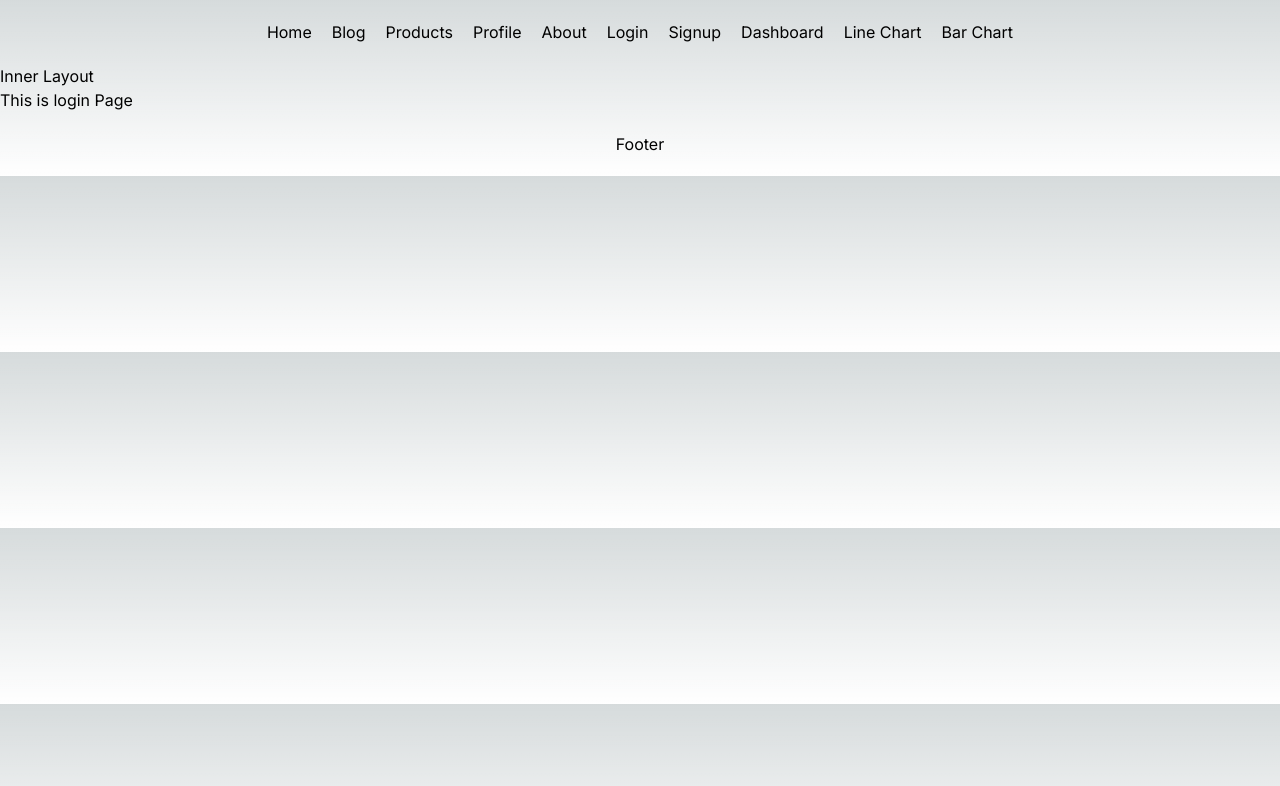
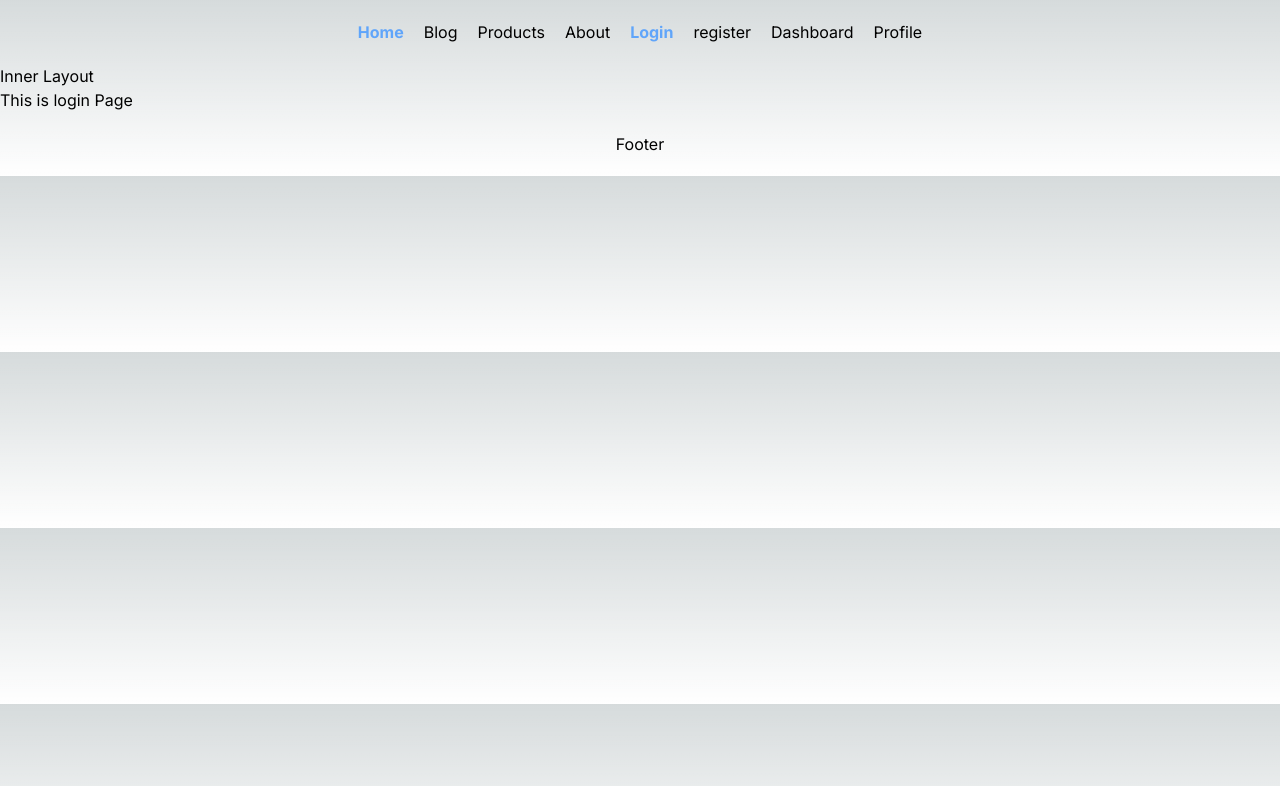
Before and after one commit to AliAsgharGill/NextJS-Learn, a Next.js app in the folder next/: page /login in a window 1280 px wide. Shown: the top 786 px of the page. Built offline with nearby package versions, Linux system fonts and the light colour scheme.

Commit message:
Active link with big changes of layout.tsx of app

```diff
--- /dev/null
+++ b/next/src/app/Rootlayout.tsx
@@ -0,0 +1,50 @@
+// RootLayout.tsx
+"use client";
+
+import { Inter } from "next/font/google";
+import "./globals.css";
+import Header from "@/components/header/header";
+import Footer from "@/components/Footer/footer";
+import Link from "next/link";
+import { usePathname } from "next/navigation";
+
+const inter = Inter({ subsets: ["latin"] });
+
+const navLinks = [
+  { name: "Home", href: "/" },
+  { name: "Blog", href: "/blog" },
+  { name: "Products", href: "/products" },
+  { name: "About", href: "/about" },
+  { name: "Login", href: "/login" },
+  { name: "register", href: "/register" },
+  { name: "Dashboard", href: "/dashboard" },
+  { name: "Profile", href: "/profile" },
+];
+
+export default function RootLayout({
+  children,
+}: Readonly<{
+  children: React.ReactNode;
+}>) {
+  const pathname = usePathname();
+  return (
+    <html lang="en">
+      <body className={inter.className}>
+        <div className="flex justify-center items-center gap-5 p-5">
+          {navLinks.map((link) => {
+            const isActive = pathname.startsWith(link.href);
+            return (
+              <Link href={link.href} key={link.name} className={isActive ? "font-bold text-blue-400 " : ""} >
+                {link.name}
+              </Link>
+            );
+          })}
+        </div>
+        {children}
+        <div>
+          <Footer />
+        </div>
+      </body>
+    </html>
+  );
+}
--- a/next/src/app/layout.tsx
+++ b/next/src/app/layout.tsx
@@ -1,38 +1,9 @@
-import type { Metadata } from "next";
-import { Inter } from "next/font/google";
-import "./globals.css";
-import Header from "@/components/header/header";
-import Footer from "@/components/Footer/footer";
+// layout.tsx
+import { metadata } from "./metadata";
+import RootLayout from "./Rootlayout";
 
-const inter = Inter({ subsets: ["latin"] });
+export { metadata };
 
-export const metadata: Metadata = {
-  // title: "Create Next App", // here we are using it simply as string
-  //  Now we will use it as an object
-  title: {
-    default: "NextJs App",
-    // to prefix and suffix we can use template property
-    template: "%s | NextJs App",
-  },
-  description: "Generated by create next app",
-};
-
-export default function RootLayout({
-  children,
-}: Readonly<{
-  children: React.ReactNode;
-}>) {
-  return (
-    <html lang="en">
-      <body className={inter.className}>
-        <div>
-          <Header />
-        </div>
-        {children}
-        <div>
-          <Footer />
-        </div>
-      </body>
-    </html>
-  );
+export default function Layout({ children }: { children: React.ReactNode }) {
+  return <RootLayout>{children}</RootLayout>;
 }
--- /dev/null
+++ b/next/src/app/metadata.ts
@@ -0,0 +1,10 @@
+// metadata.ts
+import type { Metadata } from "next";
+
+export const metadata: Metadata = {
+  title: {
+    default: "NextJs App",
+    template: "%s | NextJs App",
+  },
+  description: "Generated by create next app",
+};
```
Also changed, not shown: 1 other file (tests, documents, lock files or other folders).
